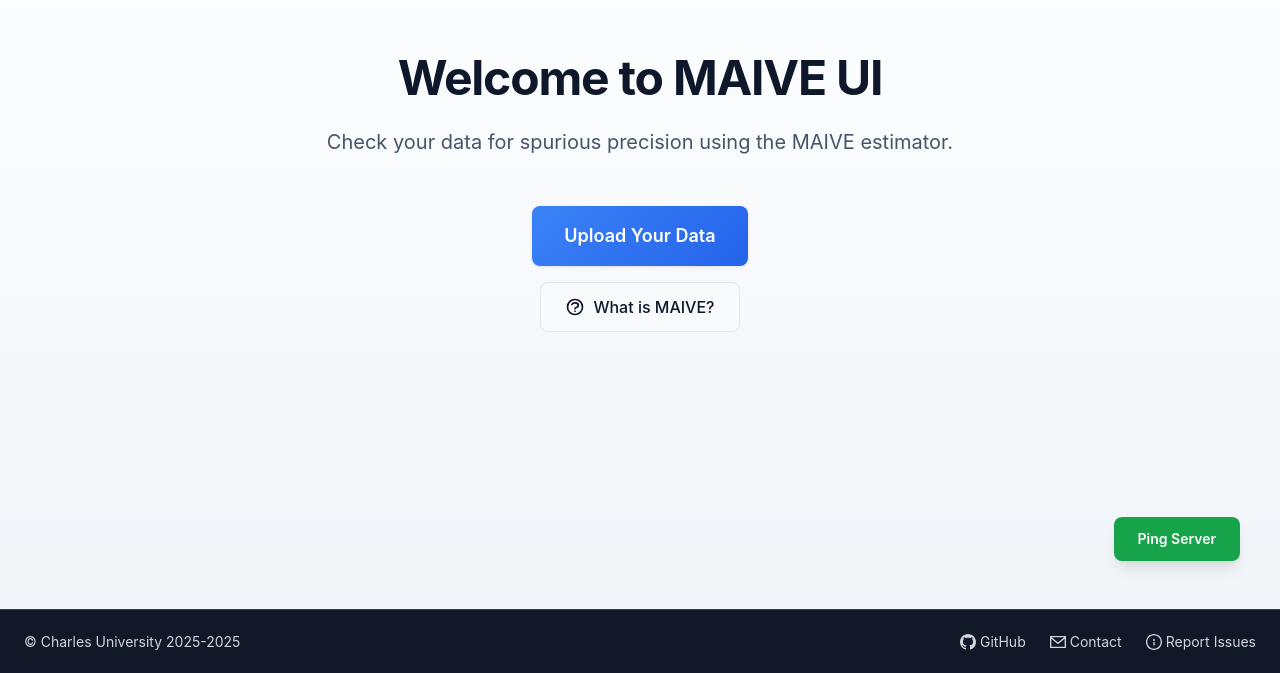
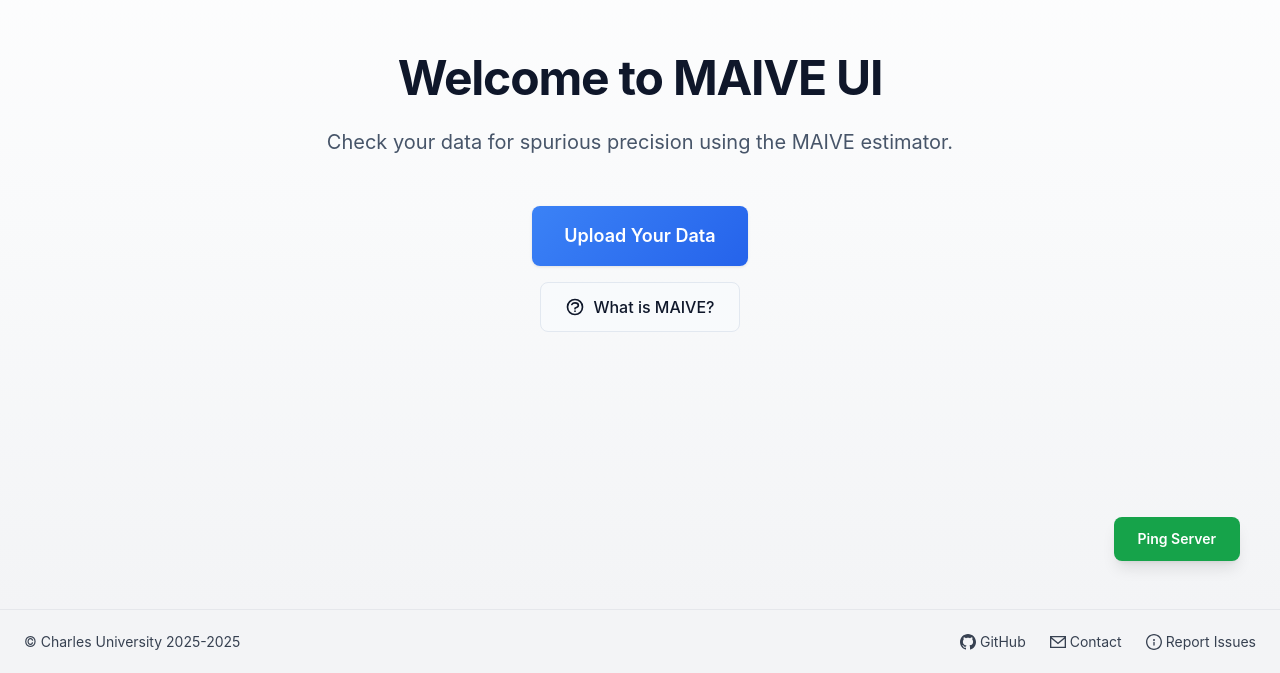
Before and after one commit to PetrCala/maive-ui, a Next.js app in the folder apps/react-ui/client/: page / in a window 1280 px wide. Shown: the part 191-864 px from the top of the page. Built offline with nearby package versions, Linux system fonts and the light colour scheme.

Commit message:
style: revert the page container transition colors, footer now matches theme styles

```diff
--- a/apps/react-ui/client/src/components/Footer.tsx
+++ b/apps/react-ui/client/src/components/Footer.tsx
@@ -37,7 +37,7 @@ const FooterHrefLinkItem = ({
       href={href}
       target="_blank"
       rel="noopener noreferrer"
-      className="hover:text-blue-400 transition-colors duration-200 flex items-center"
+      className="hover:text-blue-600 dark:hover:text-blue-400 transition-colors duration-200 flex items-center"
     >
       <FooterLinkItemContents svgPath={svgPath} text={text} />
     </a>
@@ -56,7 +56,7 @@ const FooterButtonLinkItem = ({
   return (
     <button
       onClick={onClick}
-      className="hover:text-blue-400 transition-colors duration-200 flex items-center"
+      className="hover:text-blue-600 dark:hover:text-blue-400 transition-colors duration-200 flex items-center"
     >
       <FooterLinkItemContents svgPath={svgPath} text={text} />
     </button>
@@ -70,7 +70,7 @@ const Footer = ({ className = "" }: FooterProps) => {
 
   return (
     <footer
-      className={`bg-gray-900 text-gray-300 py-4 px-6 border-t border-gray-700 h-16 flex items-center justify-between ${className}`}
+      className={`bg-gray-100 dark:bg-gray-800 text-gray-700 dark:text-gray-300 py-4 px-6 border-t border-gray-200 dark:border-gray-700 h-16 flex items-center justify-between transition-colors duration-200 ${className}`}
     >
       {/* Copyright */}
       <div className="text-sm">{CONST.FOOTER.COPYRIGHT}</div>
--- a/apps/react-ui/client/src/styles/globals.css
+++ b/apps/react-ui/client/src/styles/globals.css
@@ -320,12 +320,22 @@ body {
 
 	.page-container-light {
 		@apply page-container-base;
-		background: var(--gradient-surface);
+		background-image: linear-gradient(
+			to bottom,
+			#fff,
+			#f9fafb 50%,
+			#f3f4f6 100%
+		);
 	}
 
 	.page-container-dark {
 		@apply page-container-base;
-		background: var(--gradient-surface);
+		background-image: linear-gradient(
+			to bottom,
+			#111827,
+			#1f2937 50%,
+			#111827 100%
+		);
 	}
 
 	/* Common page layouts */
@@ -335,10 +345,15 @@ body {
 	}
 
 	.content-page-container {
-		@apply page-container-light dark:page-container-dark;
+		@apply page-container-base;
 		flex: 1;
 		padding: var(--spacing-2xl);
 		padding-top: var(--spacing-md);
+		background-image: linear-gradient(to bottom, #fff, #f9fafb, #f3f4f6);
+	}
+
+	.dark .content-page-container {
+		background-image: linear-gradient(to bottom, #111827, #1f2937, #111827);
 	}
 
 	/* Animation classes */
```
